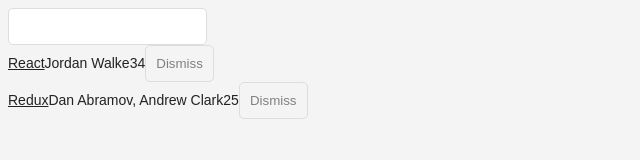
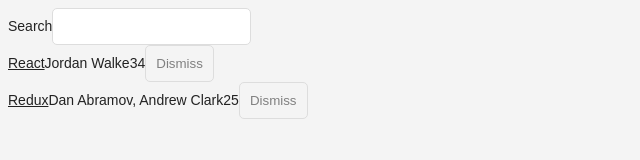
Before and after one commit to alfieqashwa/hackernews-hooks, a React (Create React App) app: page / in a window 1280 px wide. Shown: the top 160 px of the page, without its empty margins (0-640 px from the left). Built offline with nearby package versions, Linux system fonts and the light colour scheme.

Commit message:
finished Chapter 2: Composable Components

```diff
--- a/src/App.js
+++ b/src/App.js
@@ -40,16 +40,19 @@
 
   return (
     <div className="App">
-      <Search value={searchTerm} onChange={onSearchChange} />
+      <Search value={searchTerm} onChange={onSearchChange}>
+        Search
+      </Search>
       <Table list={list} pattern={searchTerm} onDismiss={onDismiss} />
     </div>
   );
 }
 
 const Search = props => {
-  const { value, onChange } = props;
+  const { value, onChange, children } = props;
   return (
     <form>
+      {children}
       <input type="text" value={value} onChange={onChange} />
     </form>
   );
```
